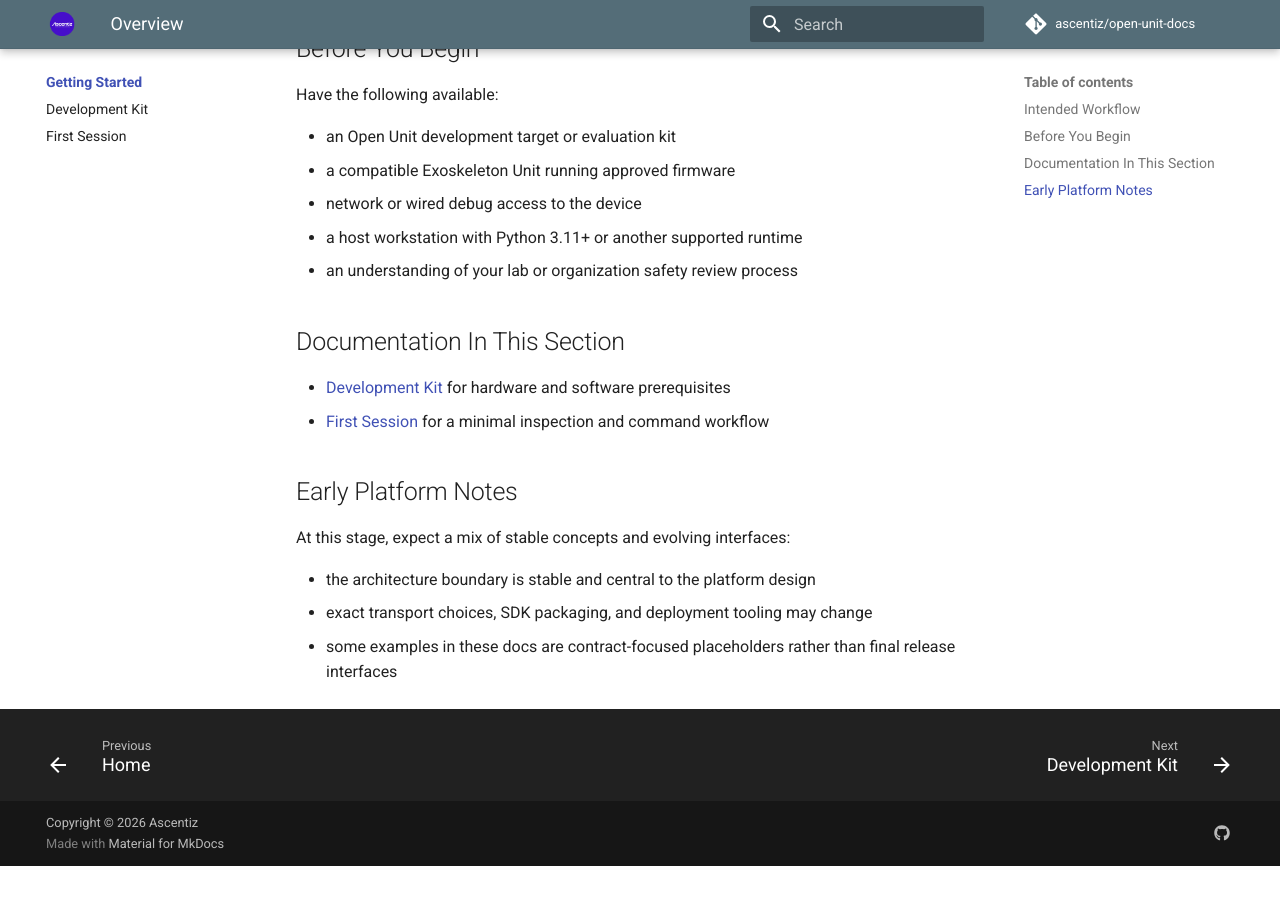
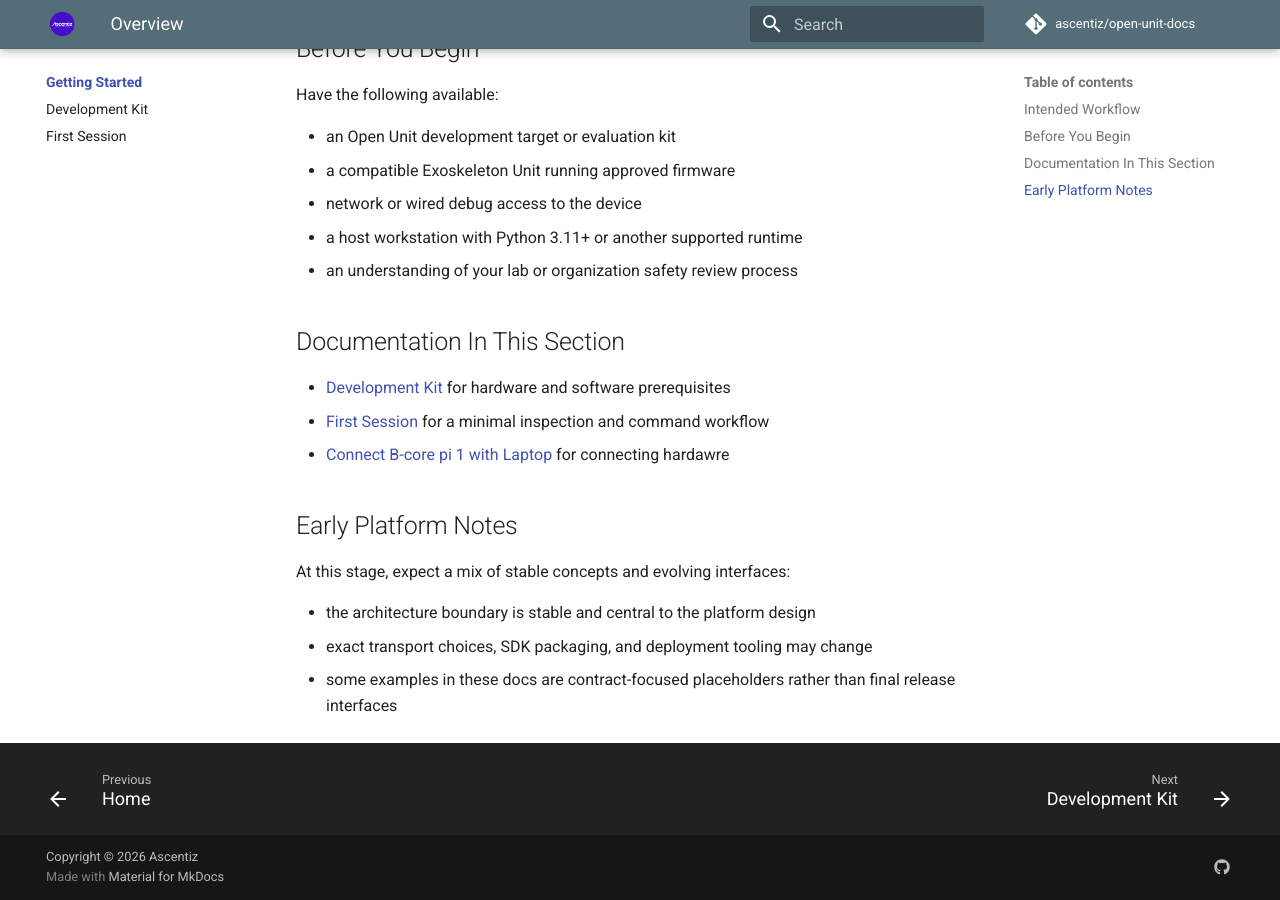
Before and after one commit to ascentiz/open-unit-docs, an MkDocs documentation site: the page built from docs/getting-started/index.md, in a window 1280 px wide and 900 px high, scrolled down 571 px. Built offline with MkDocs 1.6.1 and Material for MkDocs 9.7.7, drawn with Linux system fonts in a browser that asks for light colours; comment, search, counter and statistics services are not loaded; before the commit the page ends 1437 px from its top, so only the background shows below that.

Commit message:
Update index.md

```diff
--- a/docs/getting-started/index.md
+++ b/docs/getting-started/index.md
@@ -26,6 +26,7 @@ Have the following available:
 
 - [Development Kit](development-kit.md) for hardware and software prerequisites
 - [First Session](first-session.md) for a minimal inspection and command workflow
+- [Connect B-core pi 1 with Laptop](Connect B-core pi 1.md) for connecting hardawre
 
 ## Early Platform Notes
 
```
